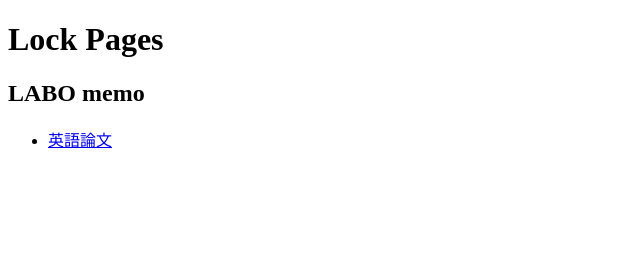
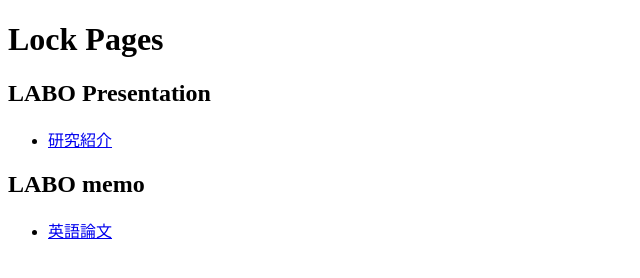
Before and after one commit to Y-teraya/Y-teraya.github.io, a plain HTML site: page Lock/55848726df84febf55c8547a5008f40b926bc29eb4ef6171022ea300ac901d70/index.html in a window 1280 px wide. Shown: the whole page, without its empty margins (0-640 px from the left). Drawn offline with Linux system fonts and the light colour scheme.

Commit message:
LABO all upd

```diff
--- a/Lock/55848726df84febf55c8547a5008f40b926bc29eb4ef6171022ea300ac901d70/index.html
+++ b/Lock/55848726df84febf55c8547a5008f40b926bc29eb4ef6171022ea300ac901d70/index.html
@@ -10,10 +10,17 @@
   <body>
     <h1>Lock Pages</h1>
 
+    <h2>LABO Presentation</h2>
+
+    <ul>
+      <li><a href="../../LABO/research_intro.html">研究紹介</a></li>
+    </ul>
+
     <h2>LABO memo</h2>
 
     <ul>
       <li><a href="https://link.springer.com/article/10.1134/S0006350920060032">英語論文</a></li>
     </ul>
+
   </body>
 </html>
```
Also changed, not shown: LABO/research_intro.html (+6 -2 lines), index.html (+0 -3 lines), 3 other files.
